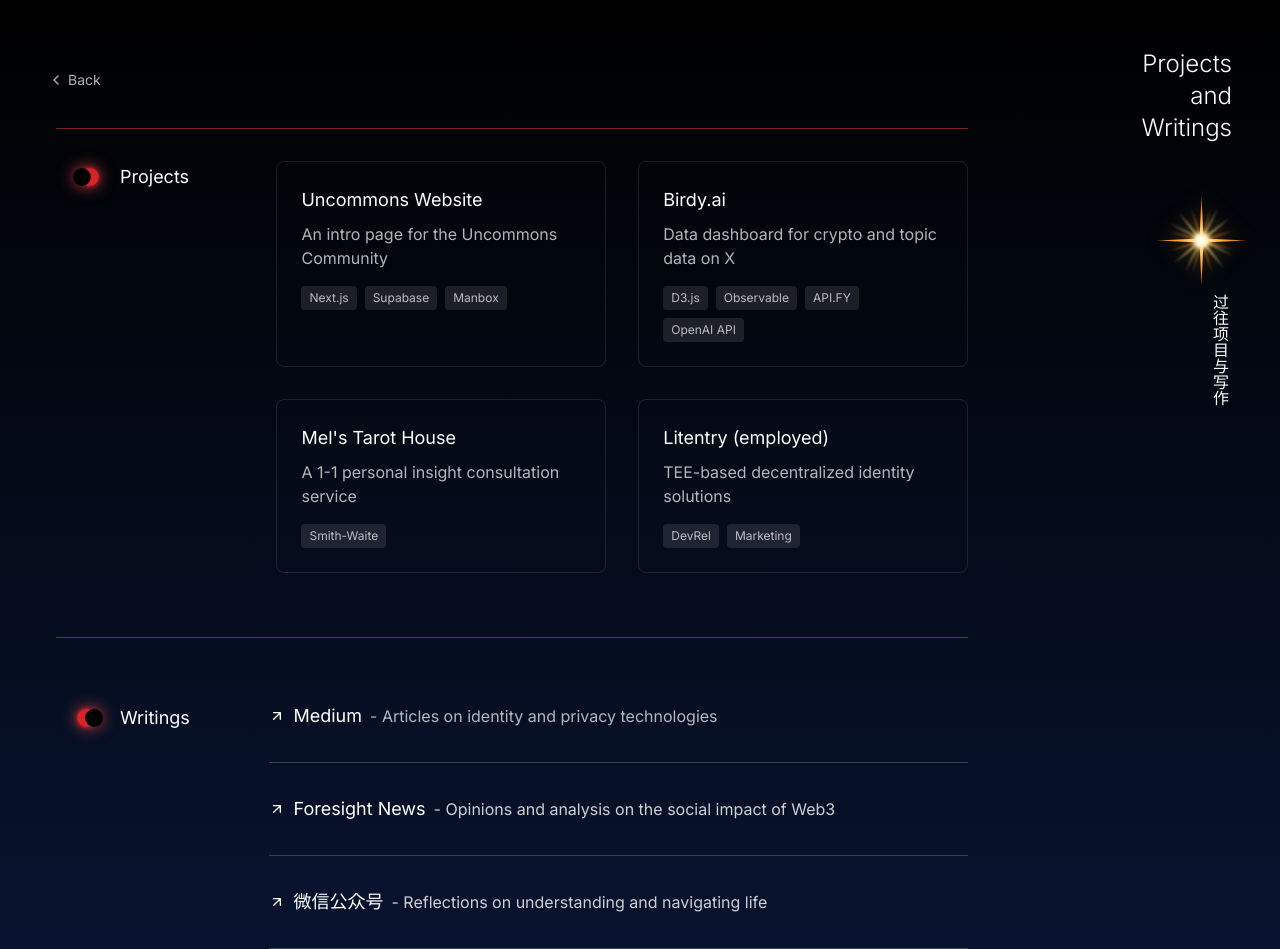
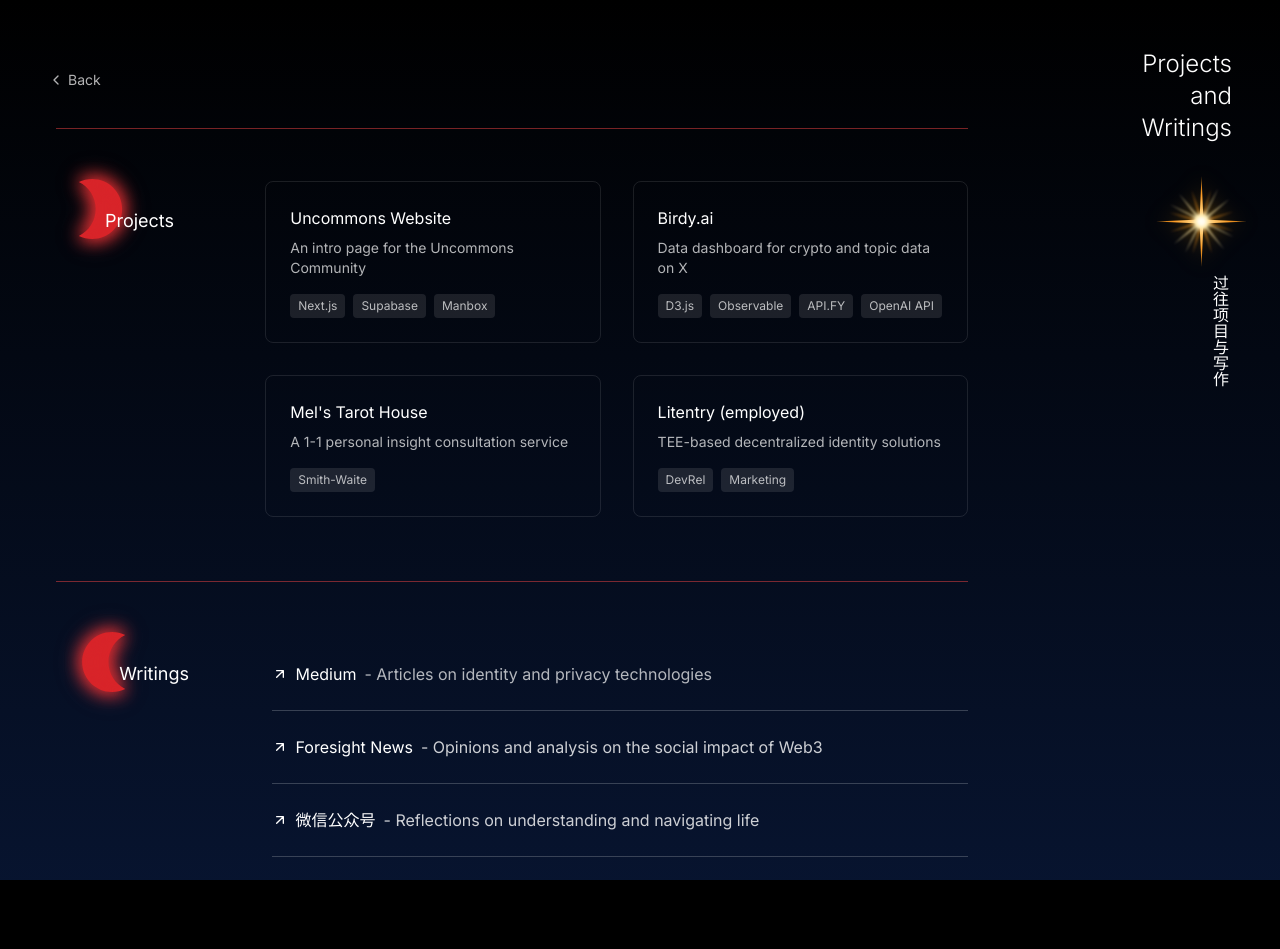
Before and after one commit to waterlily-zhou/personal-website, a Next.js app: page /projects in a window 1280 px wide. After the commit the page ends 880 px from the top, so only its background shows below. Built offline with nearby package versions, Linux system fonts and the light colour scheme.

Commit message:
adjusting projects page

```diff
--- a/app/projects/page.tsx
+++ b/app/projects/page.tsx
@@ -42,21 +42,21 @@
 
         {/* Projects Section */}
         <div className="mb-16 flex flex-row items-start md:gap-[10%]">
-          <div className="flex items-center gap-4 mb-8 px-4">
+          <div className="flex items-center -space-x-10">
             <img
               src="/halfMoon.svg"
               alt="Half moon"
-              className="w-8 h-8"
+              className="w-24 h-24"
               style={{ filter: 'drop-shadow(0 0 8px rgba(239, 68, 68, 0.8))' }}
             />
-            <h2 className="text-lg">Projects</h2>
+            <h2 className="text-lg relative z-10 pt-6">Projects</h2>
           </div>
 
-          <div className="grid grid-cols-1 md:grid-cols-2 gap-8">
+          <div className="grid grid-cols-1 md:grid-cols-2 gap-8 pt-5">
             {/* Uncommons Website */}
-            <div className="border border-white/10 rounded-lg p-6 hover:border-white/20 transition-colors">
-              <h3 className="text-lg mb-2">Uncommons Website</h3>
-              <p className="text-white/70 mb-4">
+            <div className="border border-white/10 rounded-lg p-6 hover:border-white/20 hover:bg-red-950/30 transition-all duration-300">
+              <h3 className="mb-2">Uncommons Website</h3>
+              <p className="text-sm text-white/70 mb-4">
                 An intro page for the Uncommons Community
               </p>
               <div className="flex gap-2 flex-wrap">
@@ -67,9 +67,9 @@
             </div>
 
             {/* Birdy.ai */}
-            <div className="border border-white/10 rounded-lg p-6 hover:border-white/20 transition-colors">
-              <h3 className="text-lg mb-2">Birdy.ai</h3>
-              <p className="text-white/70 mb-4">
+            <div className="border border-white/10 rounded-lg p-6 hover:border-white/20 hover:bg-red-950/30 transition-all duration-300">
+              <h3 className="mb-2">Birdy.ai</h3>
+              <p className="text-sm text-white/70 mb-4">
                 Data dashboard for crypto and topic data on X
               </p>
               <div className="flex gap-2 flex-wrap">
@@ -81,9 +81,9 @@
             </div>
 
             {/* Mel's Tarot House */}
-            <div className="border border-white/10 rounded-lg p-6 hover:border-white/20 transition-colors">
-              <h3 className="text-lg mb-2">Mel&apos;s Tarot House</h3>
-              <p className="text-white/70 mb-4">
+            <div className="border border-white/10 rounded-lg p-6 hover:border-white/20 hover:bg-red-950/30 transition-all duration-300">
+              <h3 className="mb-2">Mel&apos;s Tarot House</h3>
+              <p className="text-sm text-white/70 mb-4">
                 A 1-1 personal insight consultation service
               </p>
               <div className="flex gap-2 flex-wrap">
@@ -92,9 +92,9 @@
             </div>
 
             {/* Litentry */}
-            <div className="border border-white/10 rounded-lg p-6 hover:border-white/20 transition-colors">
-              <h3 className="text-lg mb-2">Litentry (employed)</h3>
-              <p className="text-white/70 mb-4">
+            <div className="border border-white/10 rounded-lg p-6 hover:border-white/20 hover:bg-red-950/30 transition-all duration-300">
+              <h3 className="mb-2">Litentry (employed)</h3>
+              <p className="text-sm text-white/70 mb-4">
                 TEE-based decentralized identity solutions
               </p>
               <div className="flex gap-2 flex-wrap">
@@ -106,24 +106,26 @@
         </div>
 
         {/* Red line */}
-        <div className="w-full h-[1px] bg-red-500/50 mb-16" />
+        <div className="w-full h-[1px] bg-red-500/50 mb-8" />
 
         {/* Writings Section */}
         <div className='flex flex-row items-start md:gap-[10%]'>
-          <div className="flex items-center gap-4 mb-8 px-4">
+
+          {/* Half moon and writing title*/}
+          <div className="flex items-center -space-x-6 px-2">
             <img
               src="/halfMoon.svg"
               alt="Half moon"
-              className="w-8 h-8"
+              className="w-24 h-24"
               style={{
                 filter: 'drop-shadow(0 0 8px rgba(239, 68, 68, 0.8))',
                 transform: 'rotate(180deg)'
               }}
             />
-            <h2 className="text-lg">Writings</h2>
+            <h2 className="text-lg relative z-10 pt-6">Writings</h2>
           </div>
 
-          <div className="space-y-8 w-full">
+          <div className="space-y-6 pt-12 w-full">
             <a href="#" className="block group flex flex-row items-center gap-2">
               <div className="flex items-center gap-2">
                 <svg
@@ -140,13 +142,13 @@
                     strokeLinejoin="round"
                   />
                 </svg>
-                <span className="text-lg text-white group-hover:text-white transition-colors">Medium</span>
+                <span className="text-white group-hover:text-white transition-colors">Medium</span>
               </div>
               <p className="text-white/70"> - Articles on identity and privacy technologies</p>
             </a>
 
             {/* Gray line */}
-            <div className="w-full h-[1px] bg-gray-500/50 mb-8" />
+            <div className="w-full h-[1px] bg-gray-500/50" />
 
             <a href="#" className="block group flex flex-row items-center gap-2">
               <div className="flex items-center gap-2">
@@ -164,13 +166,13 @@
                     strokeLinejoin="round"
                   />
                 </svg>
-                <span className="text-lg text-white group-hover:text-white transition-colors">Foresight News</span>
+                <span className="text-white group-hover:text-white transition-colors">Foresight News</span>
               </div>
               <p className="text-white/80">- Opinions and analysis on the social impact of Web3</p>
             </a>
 
             {/* Gray line */}
-            <div className="w-full h-[1px] bg-gray-500/50 mb-8" />
+            <div className="w-full h-[1px] bg-gray-500/50" />
 
             <a href="#" className="block group flex flex-row items-center gap-2">
               <div className="flex items-center gap-2">
@@ -188,13 +190,13 @@
                     strokeLinejoin="round"
                   />
                 </svg>
-                <span className="text-lg text-white group-hover:text-white transition-colors">微信公众号</span>
+                <span className="text-white group-hover:text-white transition-colors">微信公众号</span>
               </div>
               <p className="text-white/80">- Reflections on understanding and navigating life</p>
             </a>
 
             {/* Gray line */}
-            <div className="w-full h-[1px] bg-gray-500/50 mb-8" />
+            <div className="w-full h-[1px] bg-gray-500/50" />
           </div>
         </div>
 
```
Also changed, not shown: public/halfMoon.svg.
